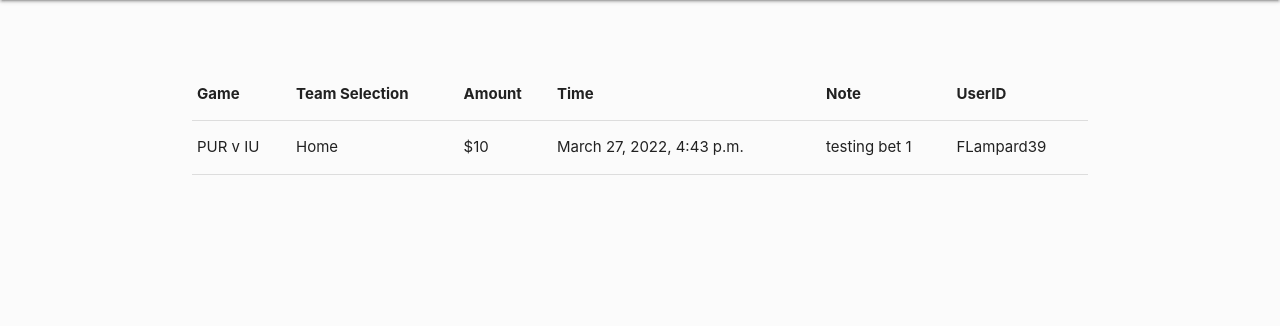
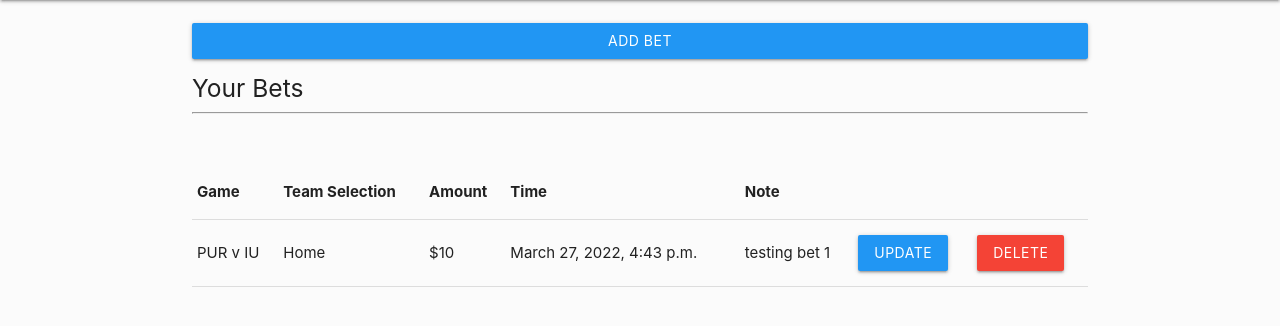
Before and after one commit to trentmarchand/HishamKings, a Django app: page /homepage/ in a window 1280 px wide. Shown: the part 64-390 px from the top of the page. Run offline with Django 4.2, Linux system fonts and the light colour scheme; a user stored in the database is signed in; data comes from the database, SQL or seed files in the repository; parts of the project's set-up code (start-up, migrations or seed data) failed here and were passed over.

Commit message:
update, delete bets

```diff
--- a/hishamkings/settings.py
+++ b/hishamkings/settings.py
@@ -39,6 +39,7 @@ INSTALLED_APPS = [
     'django.contrib.staticfiles',
     'main.apps.MainConfig',
     'materializecssform',
+    'django_filters'
 ]
 
 MIDDLEWARE = [
--- a/main/forms.py
+++ b/main/forms.py
@@ -6,7 +6,7 @@ class BetForm(ModelForm):
     #team_selection = forms.ChoiceField(choices=team_selection_choices)
     class Meta:
         model = Bet
-        exclude = ['userID']
+        exclude = ['userID', 'bet_time']
 
 class PaymentForm(ModelForm):
     class Meta:
--- a/main/models.py
+++ b/main/models.py
@@ -30,7 +30,7 @@ class Bet(models.Model):
         default=home
     )
     bet_amount = models.IntegerField()
-    bet_time = models.DateTimeField(default= datetime.datetime.now(), editable=False)
+    bet_time = models.DateTimeField(default= datetime.datetime.now())
     bet_note = models.CharField(max_length=200)
     gameID = models.ForeignKey(Game, blank=True, on_delete=models.CASCADE)
     userID = models.ForeignKey(
--- a/main/templates/main/home.html
+++ b/main/templates/main/home.html
@@ -1,6 +1,10 @@
 {% extends "main/base.html" %}
 
 {% block content %}
+    <div class = "col-md-7">
+        <a class="btn btn-primary  btn-sm btn-block blue" href="{% url 'main:sportsbook' %}">Add Bet</a>
+        <h5>Your Bets</h5>
+        <hr>
         <div class = "row">
             <table>
                 <thead>
@@ -11,7 +15,6 @@
                     <th>Amount</th>
                     <th>Time</th>
                     <th>Note</th>
-                    <th>UserID</th>
                 </tr>
                 </thead>
 
@@ -24,11 +27,15 @@
                     <td>${{b.bet_amount}}</td>
                     <td>{{b.bet_time}}</td>
                     <td>{{b.bet_note}}</td>
-                    <td>{{b.userID}}</td>
+                    <td><a class="btn blue" href="{% url 'main:update_bet' b.id %}">Update</a></td>
+
+                    <td><a class="btn red" href="{% url 'main:delete_bet' b.id %}">Delete</a></td>
                     <br><br>
                 </tr>
                 {% endfor %}
                 </tbody>
             </table>
         </div>
+
+    </div>
 {% endblock %}
--- a/main/urls.py
+++ b/main/urls.py
@@ -27,4 +27,7 @@ urlpatterns = [
     path('account/', views.paymentEntry, name='account'),
     path('logout/', views.logout_request, name='logout'),
     path('login/', views.login_request, name='login'),
+    path('update_bet/<str:pk>/', views.updateBet, name='update_bet'),
+    path('delete_bet/<str:pk>/', views.deleteBet, name='delete_bet'),
+
 ]
--- a/main/views.py
+++ b/main/views.py
@@ -56,6 +56,31 @@ def sportsbookpage(request):
                   template_name= "main/sportsbook.html",
                   context= {"form": form, "balance": Account.objects.get(pk=request.user.id).balance})
 
+def updateBet(request, pk):
+    bet = Bet.objects.get(id=pk)
+    form = BetForm(instance=bet)
+
+    if request.method == 'POST':
+        form = BetForm(request.POST, instance=bet)
+        if form.is_valid():
+            obj = form.save(commit=False)
+            # add the authenticated user's id to the userID column
+            obj.userID = User.objects.get(pk=request.user.id)
+            obj.save()
+            return redirect('main:homepage')
+
+    context = {'form':form, "balance": Account.objects.get(pk=request.user.id).balance}
+    return render(request, 'main/update_bet.html', context)
+
+def deleteBet(request, pk):
+    bet = Bet.objects.get(id=pk)
+    if request.method == "POST":
+        bet.delete()
+        return redirect('main:homepage')
+
+    context = {'item':bet}
+    return render(request, 'main/delete_bet.html', context)
+
 def paymentEntry(request):
     if request.method == "POST":
         form = PaymentForm(request.POST)
```
Also changed, not shown: main/templates/main/delete_bet.html (added, +25 -0 lines), main/templates/main/update_bet.html (added, +15 -0 lines), main/migrations/0013_alter_bet_bet_time.py (added). Lines whose indentation alone changed are shown as unchanged.
